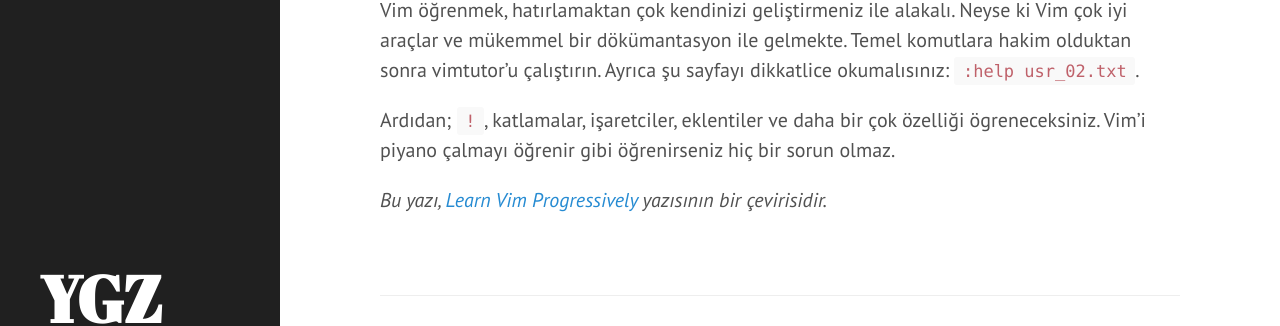
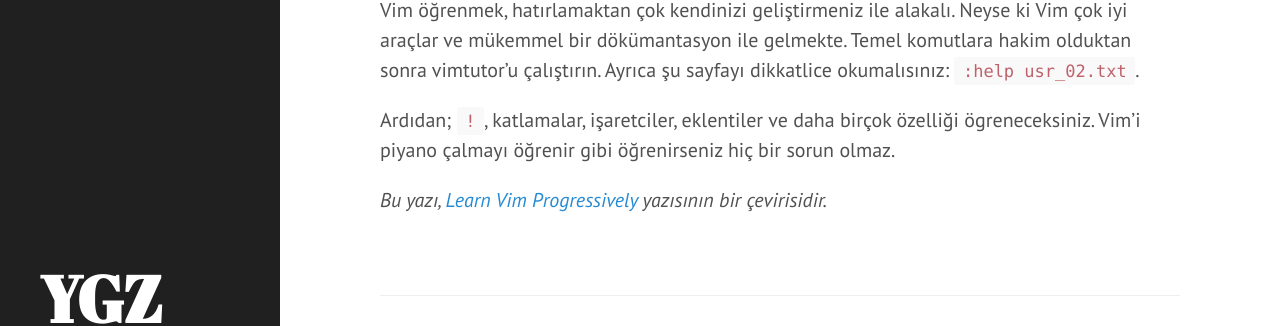
Before and after one commit to yapaygerizeka/yapaygerizeka.github.io, a Jekyll site: the page built from _posts/onur/2016-03-15-asama-asama-vim-ogrenin.md, in a window 1280 px wide and 900 px high, scrolled down 11092 px. Shown: the part 243-569 px from the top of the window. Built offline with Jekyll 4.4.1, drawn with Linux system fonts in a browser that asks for light colours; nearby versions of some CDN libraries; comment, search, counter and statistics services are not loaded; some of the changed text lies outside the part shown.

Commit message:
Birçok birleşik yazılır

```diff
--- a/_posts/onur/2016-03-15-asama-asama-vim-ogrenin.md
+++ b/_posts/onur/2016-03-15-asama-asama-vim-ogrenin.md
@@ -266,7 +266,7 @@
 
 #### 4.3 Dörtgen blokların seçimi: `<C-v>`
 
-Dörtgen bloklar bir çok satırı yorum haline getirirken çok kullanışlıdır.
+Dörtgen bloklar birçok satırı yorum haline getirirken çok kullanışlıdır.
 Örneğin: `0<C-v><C-d>I-- [ESC]`
 
 * `^` → Satırda ki ilk boş olmayan karaktere git.
@@ -355,7 +355,7 @@
 komutlara hakim olduktan sonra vimtutor'u çalıştırın. Ayrıca şu sayfayı
 dikkatlice okumalısınız: `:help usr_02.txt`.
 
-Ardıdan; `!`, katlamalar, işaretciler, eklentiler ve daha bir çok özelliği
+Ardıdan; `!`, katlamalar, işaretciler, eklentiler ve daha birçok özelliği
 ögreneceksiniz. Vim'i piyano çalmayı öğrenir gibi öğrenirseniz hiç bir
 sorun olmaz.
 
```
